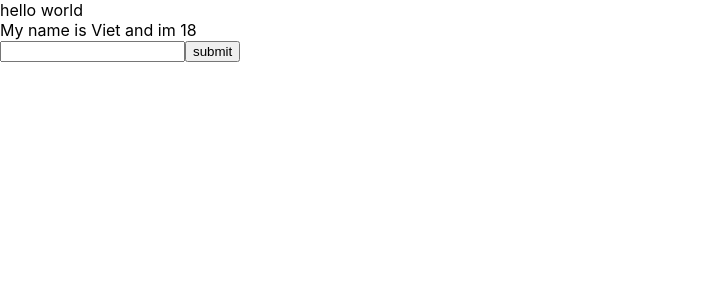
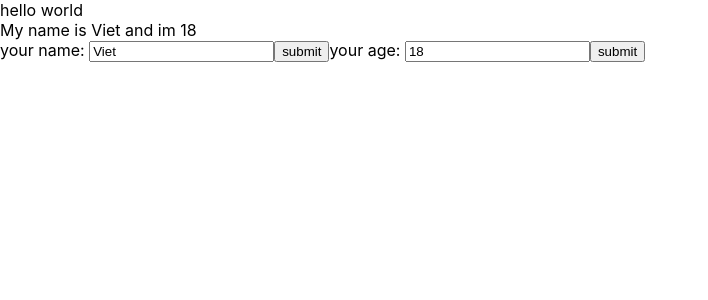
Before and after one commit to louIue/project-demo, a React (Create React App) app: page / in a window 1280 px wide. Shown: the top 300 px of the page, without its empty margins (0-708 px from the left). Built offline with nearby package versions, Linux system fonts and the light colour scheme.

Commit message:
nesting component

```diff
--- a/src/components/MyComponent.js
+++ b/src/components/MyComponent.js
@@ -1,38 +1,12 @@
-// class component
-// function component
-
 import React from "react";
+import UserInfo from "./UserInfo";
 
 class MyComponent extends React.Component {
-
-    state = {
-        name: 'Viet',
-        address: 'Hanoi',
-        age: 18
-    };
-
-    handleOnchange = (event) => {
-        this.setState({
-            name:event.target.value
-        })
-    }
-
-    handleOnSubmit =(event)=>{
-        event.preventDefault()
-        console.log(this.state)
-    }
 
     render() {
         return (
             <div>
-                My name is {this.state.name} and im {this.state.age}
-                <form onSubmit={()=>handleOnSubmit(event)}>
-                    <input
-                        type="text"
-                        onChange={(event) => this.handleOnchange(event)}
-                    />
-                    <button>submit</button>
-                </form>
+                <UserInfo/>
             </div>
         );
     }
--- /dev/null
+++ b/src/components/UserInfo.js
@@ -0,0 +1,54 @@
+import React from "react";
+
+class UserInfo extends React.Component {
+
+    state = {
+        name: 'Viet',
+        address: 'Hanoi',
+        age: 18
+    };
+
+    handleOnchangeInput = (event) => {
+        this.setState({
+            name:event.target.value
+        })
+    }
+
+    handleOnchangeAge = (event) => {
+        this.setState({
+            age:event.target.value
+        })
+    }
+
+    handleOnSubmit =(event)=>{
+        event.preventDefault()
+        console.log(this.state)
+    }
+
+    render() {
+        return (
+            <div>
+                My name is {this.state.name} and im {this.state.age}
+                <form onSubmit={(event) => this.handleOnSubmit(event)}>
+                    <label>your name: </label>
+                    <input
+                        value={this.state.name}
+                        type="text"
+                        onChange={(event) => this.handleOnchangeInput(event)}
+                    />
+                    <button>submit</button>
+
+                    <label>your age: </label>
+                    <input
+                        value={this.state.age}
+                        type="text"
+                        onChange={(event) => this.handleOnchangeAge(event)}
+                    />
+                    <button>submit</button>
+                </form>
+            </div>
+        )
+    }
+}
+
+export default UserInfo;
```
